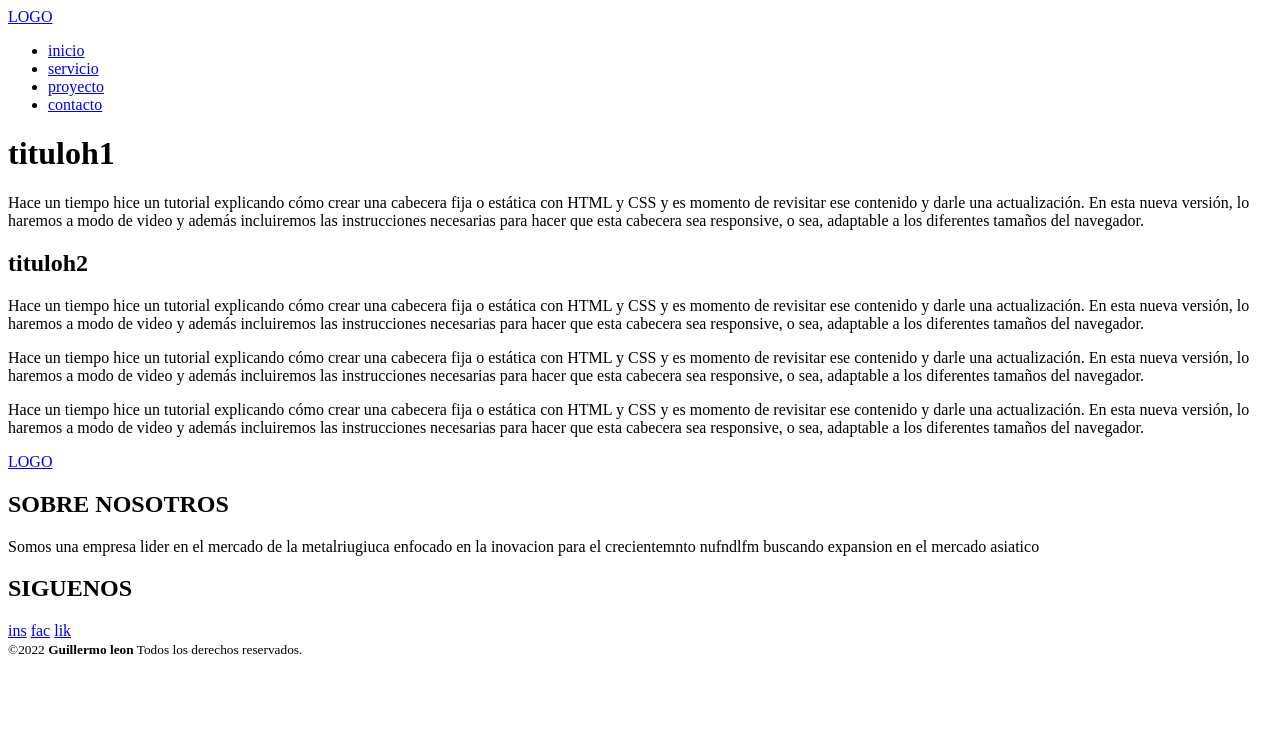
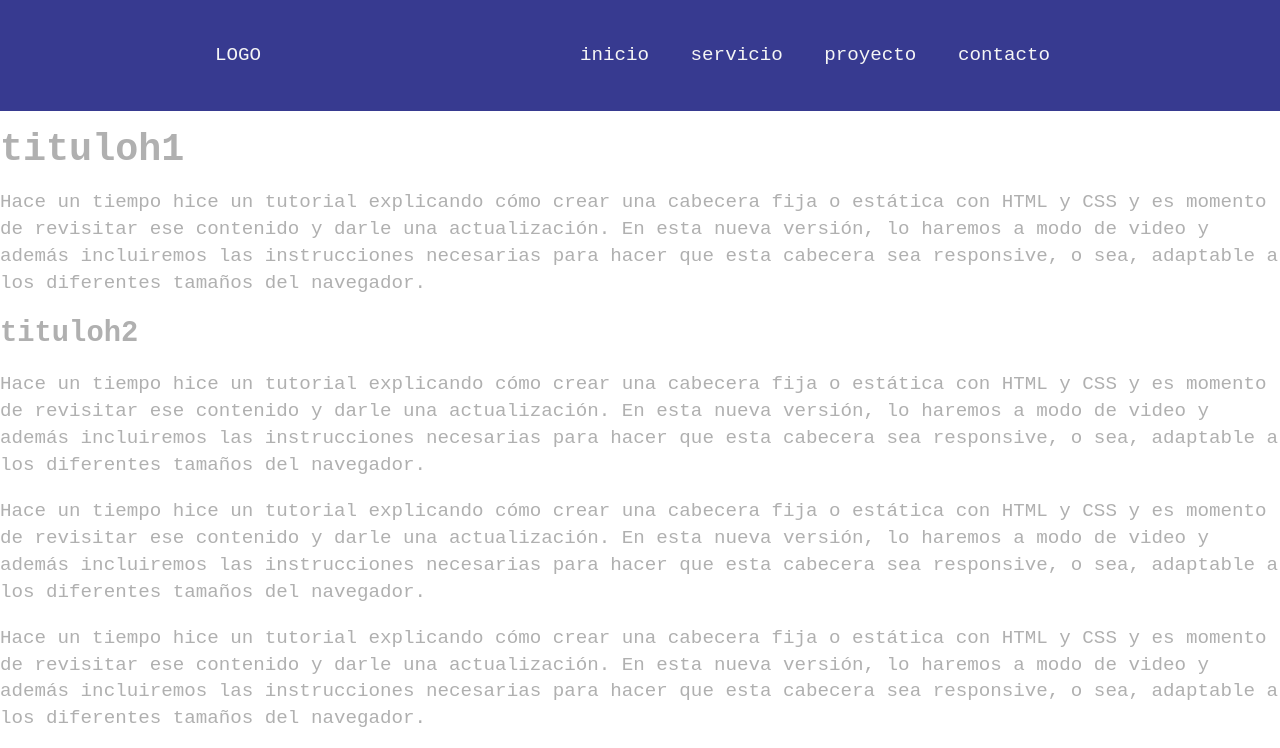
Before and after one commit to guillermoleonf/maqueta, a plain HTML site: page index.html in a window 1280 px wide. Shown: the top 748 px of the page. Drawn offline with Linux system fonts and the light colour scheme.

Commit message:
Update index.html

```diff
--- a/index.html
+++ b/index.html
@@ -4,7 +4,7 @@
     <meta charset="UTF-8">
     <meta http-equiv="X-UA-Compatible" content="IE=edge">
     <meta name="viewport" content="width=device-width, initial-scale=1.0">
-    <link rel="stylesheet" href="estructura.css">
+    <link rel="stylesheet" href="style.css">
     <title>Document</title>
 </head>
 <body>
```
